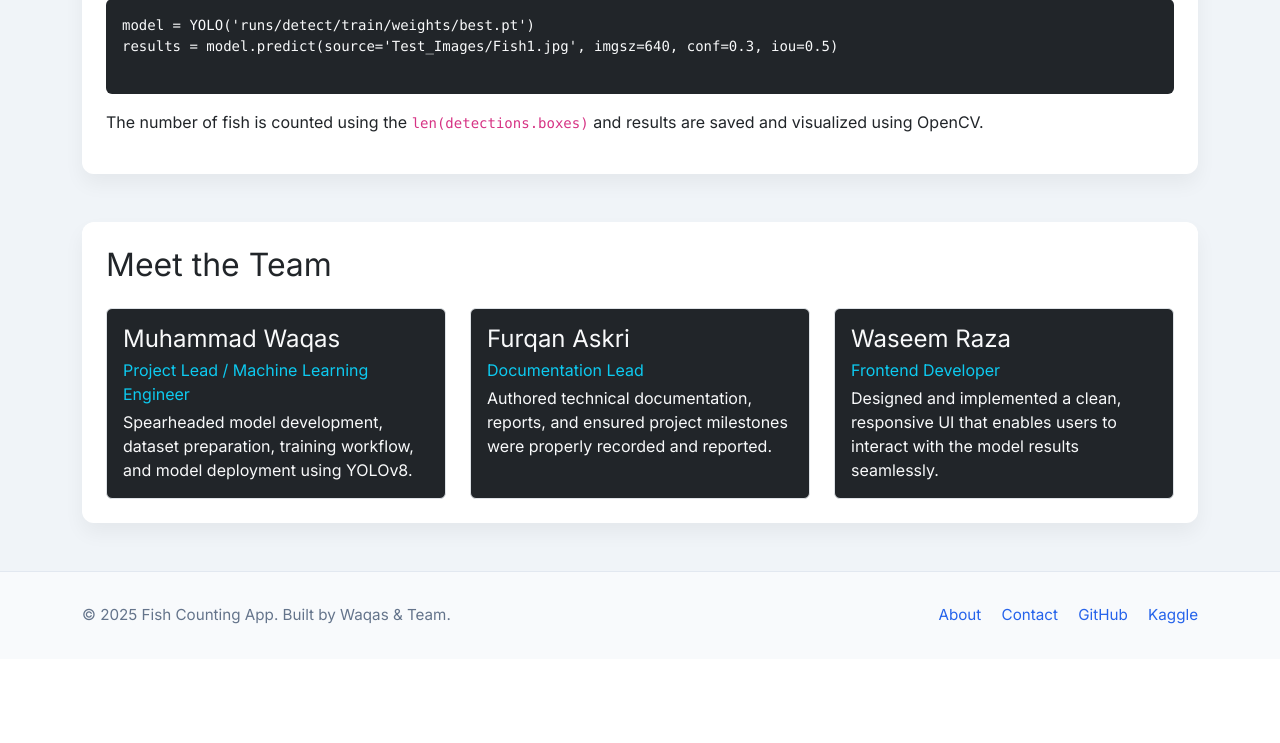
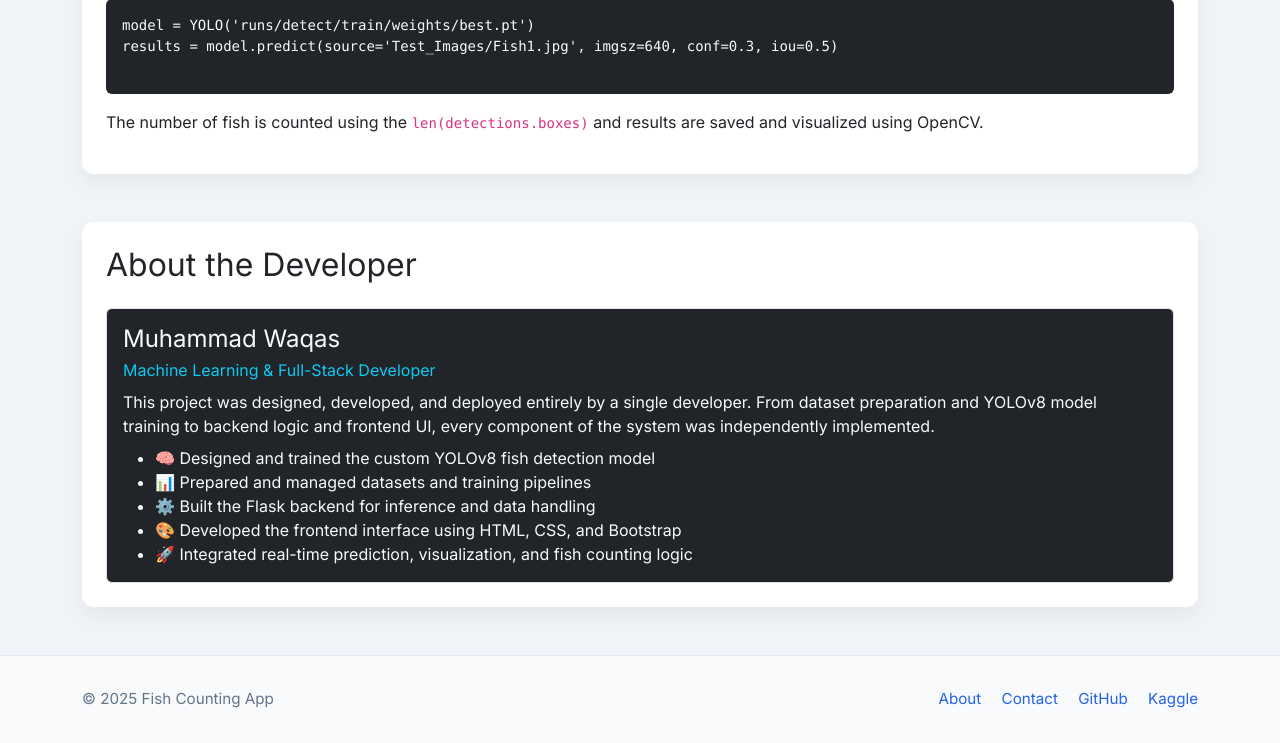
Before and after one commit to Muhammad-waqas1/Fish_Counting_System--Image_Based_Fish_Detection, a Flask app: page /about in a window 1280 px wide. Shown: the part 1535-2278 px from the top of the page. Before the commit the page ends 2159 px from the top, so only its background shows below. Run offline with Flask 3, Linux system fonts and the light colour scheme.

Commit message:
minor changes

```diff
--- a/templates/about.html
+++ b/templates/about.html
@@ -77,35 +77,30 @@ results = model.predict(source='Test_Images/Fish1.jpg', imgsz=640, conf=0.3, iou
   </p>
 </div>
 
-<!-- Team Section -->
+<!-- Developer Section -->
 <div class="card p-4 mt-5">
-  <h2 class="mb-4">Meet the Team</h2>
-  <div class="row g-4">
+  <h2 class="mb-4">About the Developer</h2>
 
-    <div class="col-md-4">
-      <div class="h-100 p-3 border rounded bg-dark text-light">
-        <h4 class="mb-1">Muhammad Waqas</h4>
-        <p class="text-info mb-1">Project Lead / Machine Learning Engineer</p>
-        <p class="mb-0">Spearheaded model development, dataset preparation, training workflow, and model deployment using YOLOv8.</p>
-      </div>
-    </div>
+  <div class="p-3 border rounded bg-dark text-light">
+    <h4 class="mb-1">Muhammad Waqas</h4>
+    <p class="text-info mb-2">Machine Learning & Full-Stack Developer</p>
 
-    <div class="col-md-4">
-      <div class="h-100 p-3 border rounded bg-dark text-light">
-        <h4 class="mb-1">Furqan Askri</h4>
-        <p class="text-info mb-1">Documentation Lead</p>
-        <p class="mb-0">Authored technical documentation, reports, and ensured project milestones were properly recorded and reported.</p>
-      </div>
-    </div>
+    <p class="mb-2">
+      This project was designed, developed, and deployed entirely by a single developer.
+      From dataset preparation and YOLOv8 model training to backend logic and frontend UI,
+      every component of the system was independently implemented.
+    </p>
 
-    <div class="col-md-4">
-      <div class="h-100 p-3 border rounded bg-dark text-light">
-        <h4 class="mb-1">Waseem Raza</h4>
-        <p class="text-info mb-1">Frontend Developer</p>
-        <p class="mb-0">Designed and implemented a clean, responsive UI that enables users to interact with the model results seamlessly.</p>
-      </div>
-    </div>
-
+    <ul class="mb-0">
+      <li>🧠 Designed and trained the custom YOLOv8 fish detection model</li>
+      <li>📊 Prepared and managed datasets and training pipelines</li>
+      <li>⚙️ Built the Flask backend for inference and data handling</li>
+      <li>🎨 Developed the frontend interface using HTML, CSS, and Bootstrap</li>
+      <li>🚀 Integrated real-time prediction, visualization, and fish counting logic</li>
+    </ul>
   </div>
 </div>
+
+
+
 {% endblock %}
--- a/templates/base.html
+++ b/templates/base.html
@@ -265,7 +265,7 @@
     <!-- Footer -->
     <footer class="footer">
         <div class="container d-flex flex-column flex-md-row justify-content-between align-items-center">
-            <p class="mb-2 mb-md-0">&copy; 2025 Fish Counting App. Built by Waqas & Team.</p>
+            <p class="mb-2 mb-md-0">&copy; 2025 Fish Counting App</p>
             <div>
                 <a href="/about" class="me-3">About</a>
                 <a href="/contact" class="me-3">Contact</a>
```
